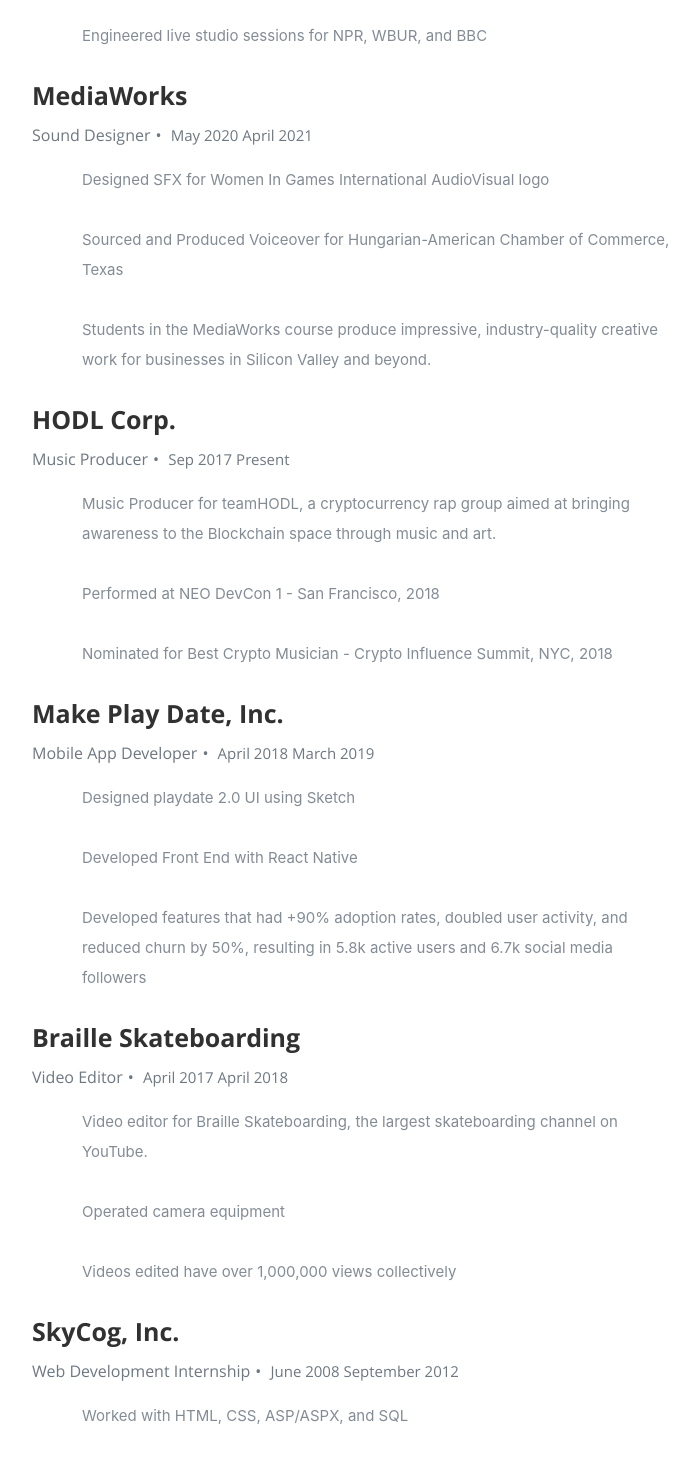
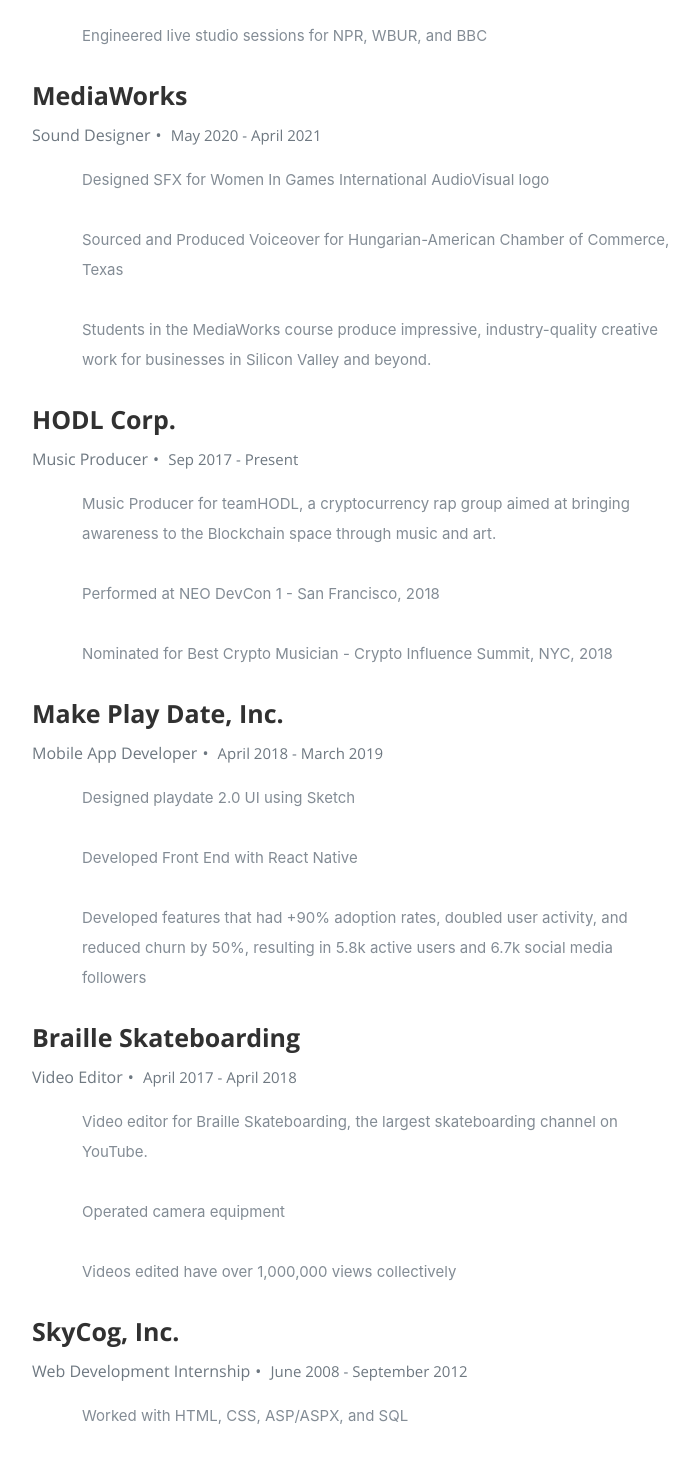
Before and after one commit to thecluff/new-portfolio, a React (Create React App) app: page / in a window 1280 px wide. Shown: the part 2520-3986 px from the top of the page, without its empty margins (373-1072 px from the left). Built offline with nearby package versions, Linux system fonts and the light colour scheme.

Commit message:
new additions

```diff
--- a/src/resumeData.js
+++ b/src/resumeData.js
@@ -46,7 +46,7 @@ let resumeData = {
         "CompanyName":"MediaWorks",
         "specialization":"Sound Designer",
         "MonthOfLeaving":"May 2020",
-        "YearOfLeaving":"April 2021",
+        "YearOfLeaving":" - April 2021",
         "Achievements":"Designed SFX for Women In Games International AudioVisual logo",
         "Achievements2":"Sourced and Produced Voiceover for Hungarian-American Chamber of Commerce, Texas",
         "Achievements3":"Students in the MediaWorks course produce impressive, industry-quality creative work for businesses in Silicon Valley and beyond."
@@ -55,7 +55,7 @@ let resumeData = {
         "CompanyName":"HODL Corp.",
         "specialization":"Music Producer",
         "MonthOfLeaving":"Sep 2017",
-        "YearOfLeaving":"Present",
+        "YearOfLeaving":" - Present",
         "Achievements":"Music Producer for teamHODL, a cryptocurrency rap group aimed at bringing awareness to the Blockchain space through music and art.",
         "Achievements2":" Performed at NEO DevCon 1 - San Francisco, 2018",
         "Achievements3":"Nominated for Best Crypto Musician - Crypto Influence Summit, NYC, 2018"
@@ -64,7 +64,7 @@ let resumeData = {
         "CompanyName":"Make Play Date, Inc.",
         "specialization":"Mobile App Developer",
         "MonthOfLeaving":"April 2018",
-        "YearOfLeaving":"March 2019",
+        "YearOfLeaving":" - March 2019",
         "Achievements":"Designed playdate 2.0 UI using Sketch",
         "Achievements2":"Developed Front End with React Native",
         "Achievements3":"Developed features that had +90% adoption rates, doubled user activity, and reduced churn by 50%, resulting in 5.8k active users and 6.7k social media followers"
@@ -73,7 +73,7 @@ let resumeData = {
         "CompanyName":"Braille Skateboarding",
         "specialization":"Video Editor",
         "MonthOfLeaving":"April 2017",
-        "YearOfLeaving":"April 2018",
+        "YearOfLeaving":" - April 2018",
         "Achievements":"Video editor for Braille Skateboarding, the largest skateboarding channel on YouTube.",
         "Achievements2":"Operated camera equipment",
         "Achievements3":"Videos edited have over 1,000,000 views collectively"
@@ -83,7 +83,7 @@ let resumeData = {
         "CompanyName":"SkyCog, Inc.",
         "specialization":"Web Development Internship",
         "MonthOfLeaving":"June 2008",
-        "YearOfLeaving":"September 2012",
+        "YearOfLeaving":" - September 2012",
         "Achievements":"Worked with HTML, CSS, ASP/ASPX, and SQL",
         "Achievements2":"Performed front end website and internal dashboard UI maintenance, DNS maintenance, and data backup",
         "Achievements3":"(Previously Kopavi Systems, Inc.)",
@@ -139,13 +139,13 @@ let resumeData = {
     "devPortfolio":[
       {
         "name":"Bolly 92.3 FM Mobile App",
-        "description":"Designer & Developer",
+        "description":"Full Stack Developer",
         "imgurl":"https://res.cloudinary.com/teamhodl/image/upload/v1623020669/bollyIcon_fbryhe.png",
         "url":"https://bolly923fm.com/"
       },
       {
         "name":"Bamboozled!",
-        "description":"Front End Developer",
+        "description":"UI Designer & Front End Developer",
         "imgurl":"https://res.cloudinary.com/teamhodl/image/upload/v1623020504/bamb_copy_id6ess.jpg",
         "url":"https://bamboozledapp.com/"
       },
@@ -153,7 +153,7 @@ let resumeData = {
         "name":"Playdate",
         "description":"Front End Developer",
         "imgurl":"https://res.cloudinary.com/teamhodl/image/upload/v1623020073/mpd_ia7mag.png",
-        "url":"https://drive.google.com/file/d/1I1UfaDaeYivSztVVfdtSIb0CNoeExrBA/view?usp=sharing"
+        "url":"https://www.crunchbase.com/organization/make-play-date"
       }
     ],
     "sdPortfolio":[
```
